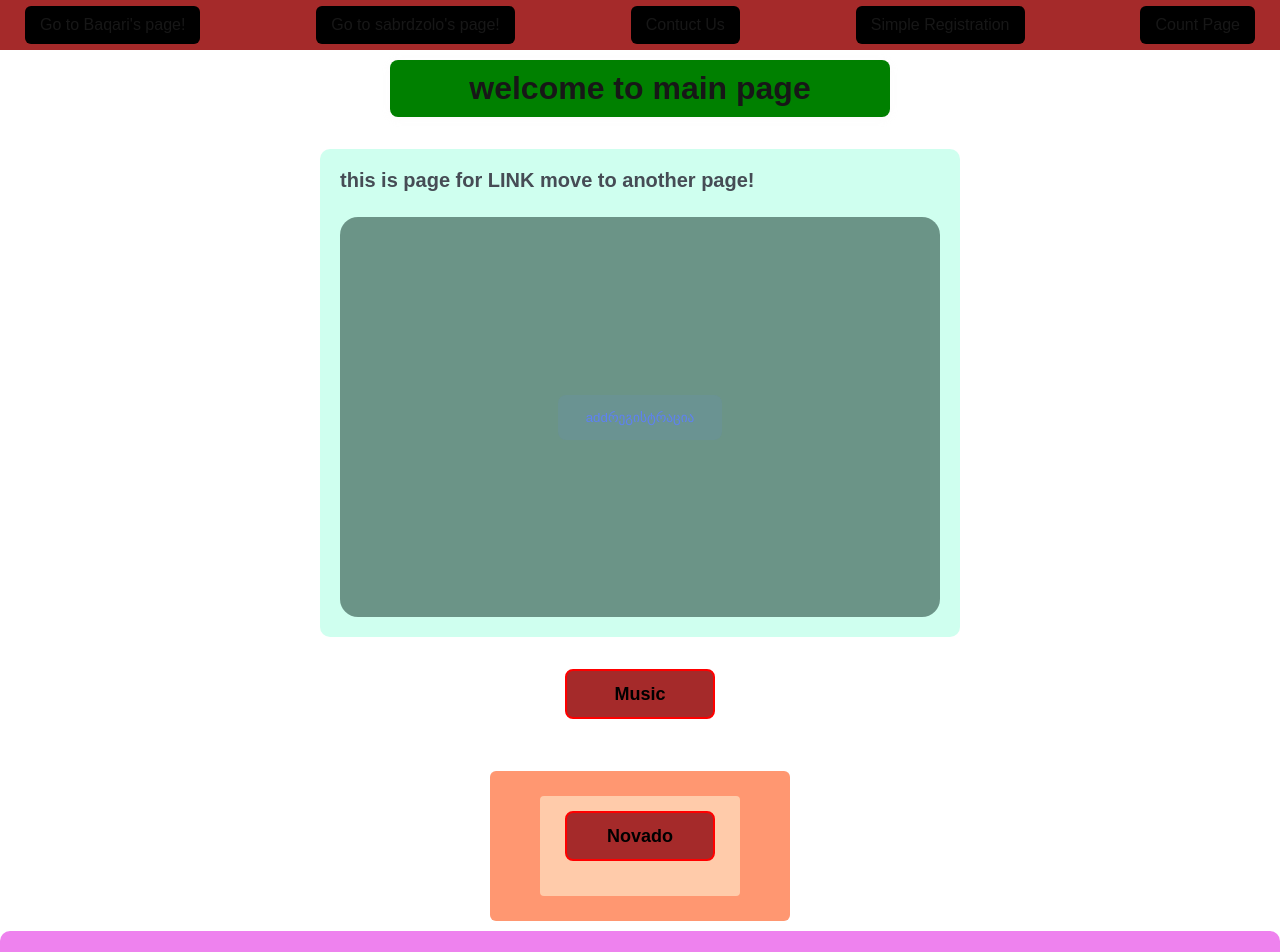
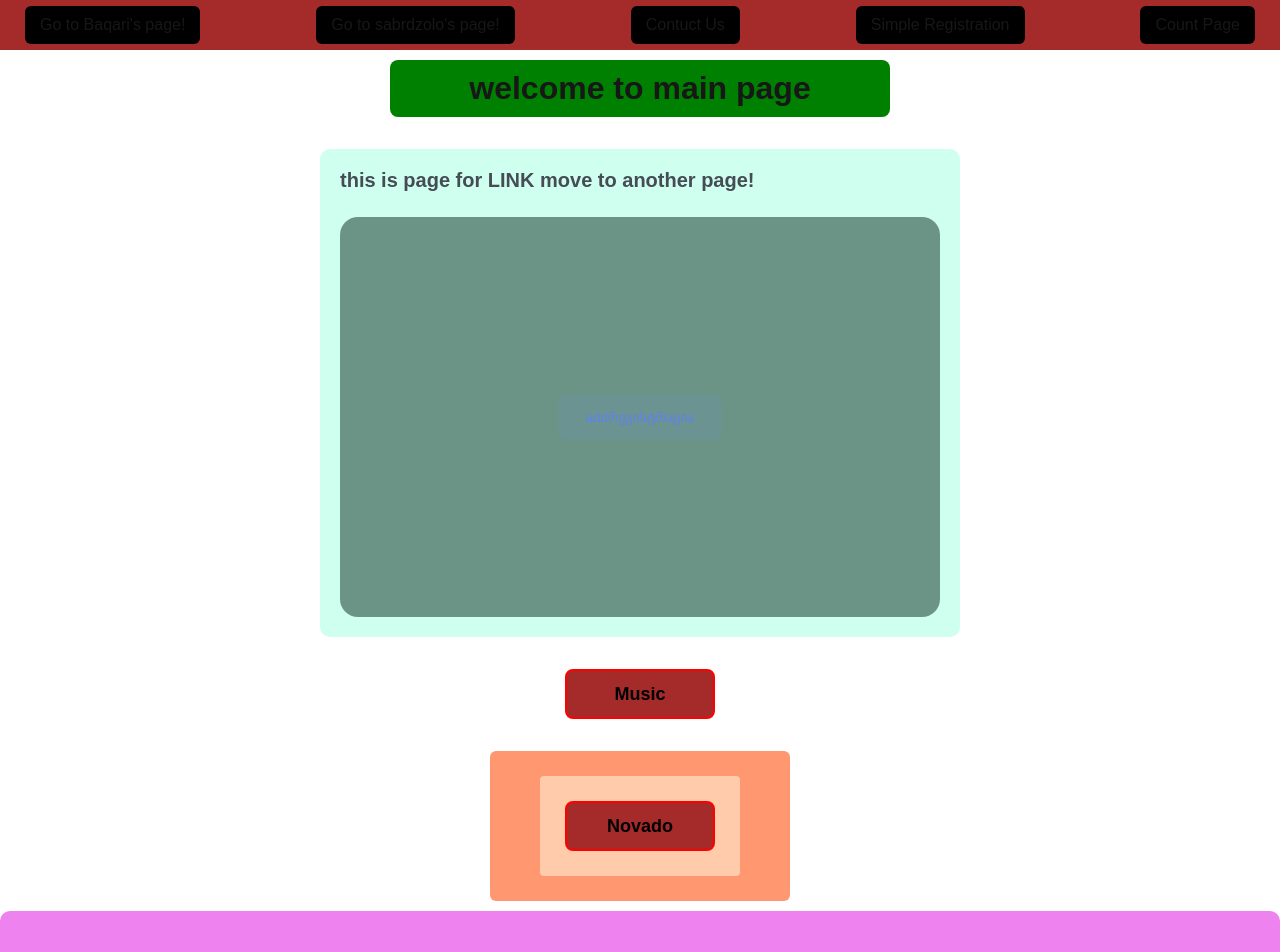
Before and after one commit to baqaris/favorite-FirstApp-react, a Next.js app: page / in a window 1280 px wide. Shown: the top 952 px of the page. Built offline with nearby package versions, Linux system fonts and the light colour scheme.

Commit message:
Update page.module.css

```diff
--- a/app/page.module.css
+++ b/app/page.module.css
@@ -74,7 +74,7 @@
   font-size: large;
   font-weight: 600;
     transition: transform 0.3s ease;
-    margin-bottom: 20px;
+
 }
 
 .main a:hover{
@@ -103,7 +103,7 @@
 .goToNovado{
   display: flex;
   justify-content: center;
-  align-items: center;
+  align-items:center;
   width:200px;
   height: 100px;
   background-color: rgba(255, 235, 205, 0.63);
```
